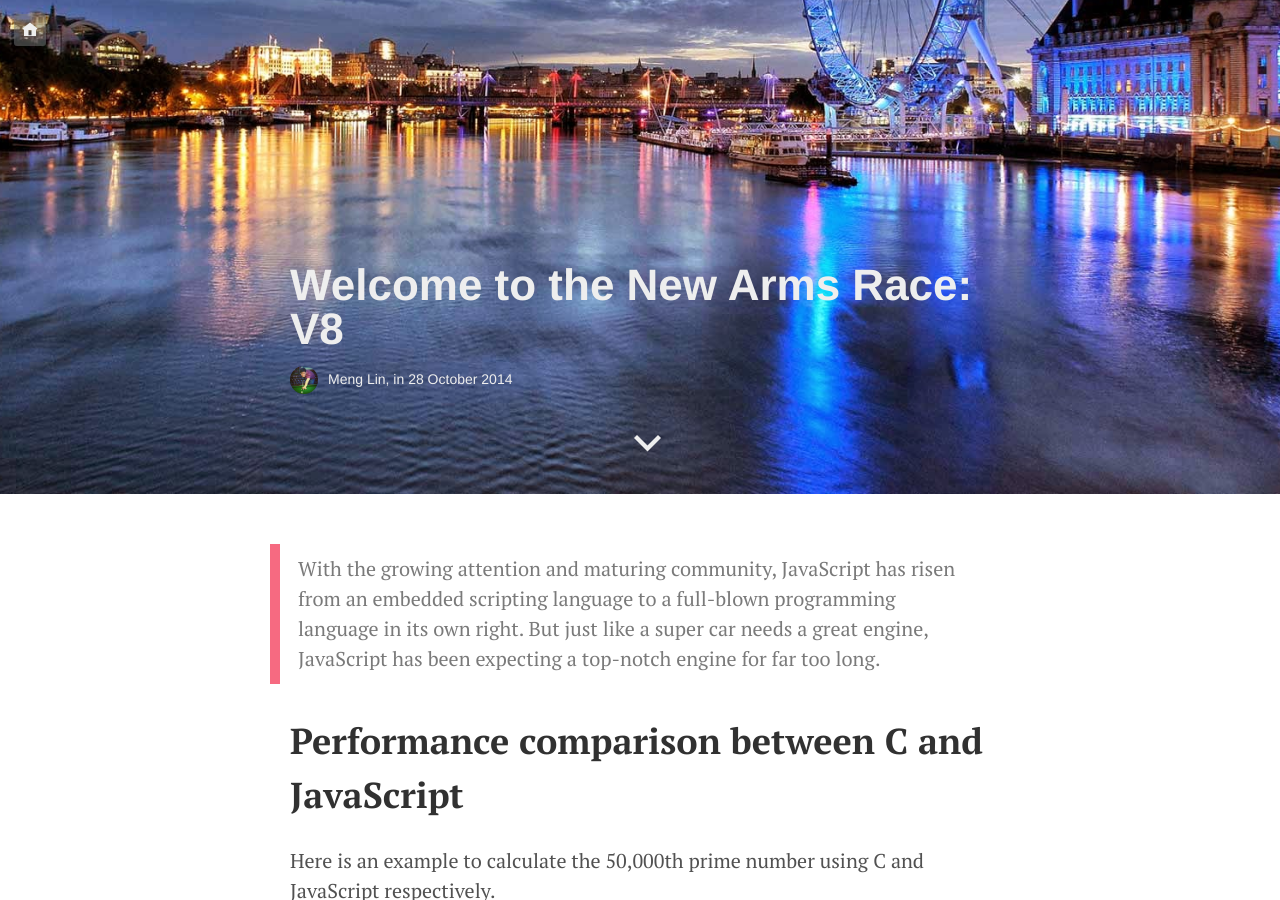
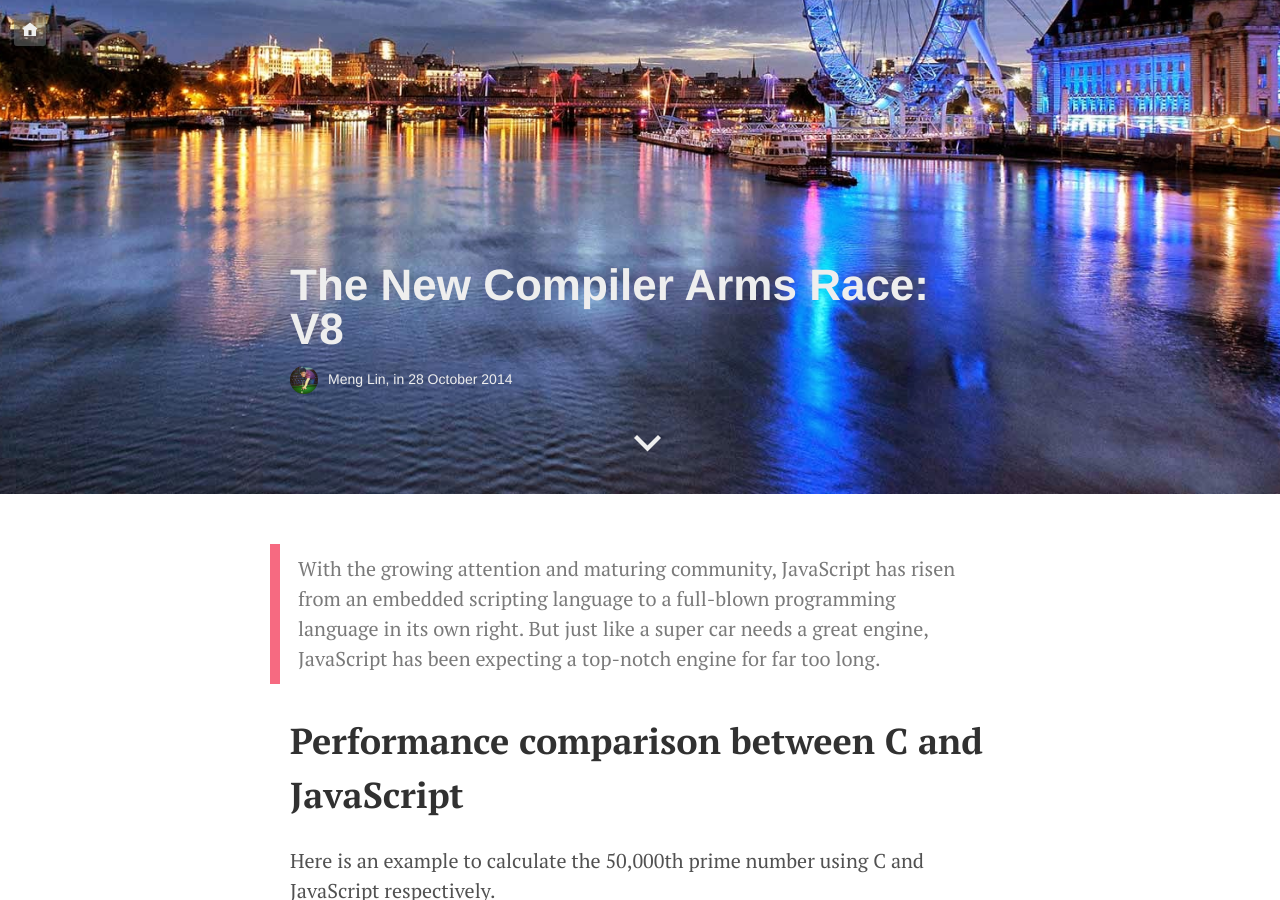
Before and after one commit to mlin6436/mlin6436.github.io, a Jekyll site: the page built from _posts/2014-10-28-v8.md, in a window 1280 px wide and 900 px high, scrolled down 406 px. Built offline with Jekyll 4.4.1, drawn with Linux system fonts in a browser that asks for light colours; Markdown is read by kramdown in place of the engine named in the settings.

Commit message:
Update title

```diff
--- a/_posts/2014-10-28-v8.md
+++ b/_posts/2014-10-28-v8.md
@@ -1,6 +1,6 @@
 ---
 layout: post
-title: "Welcome to the New Arms Race: V8"
+title: "The New Compiler Arms Race: V8"
 tags: ["v8", "javascript", "google", "compiler", "garbage collector", "hidden class", "performance", "inline caching", "native code"]
 ---
 
```
